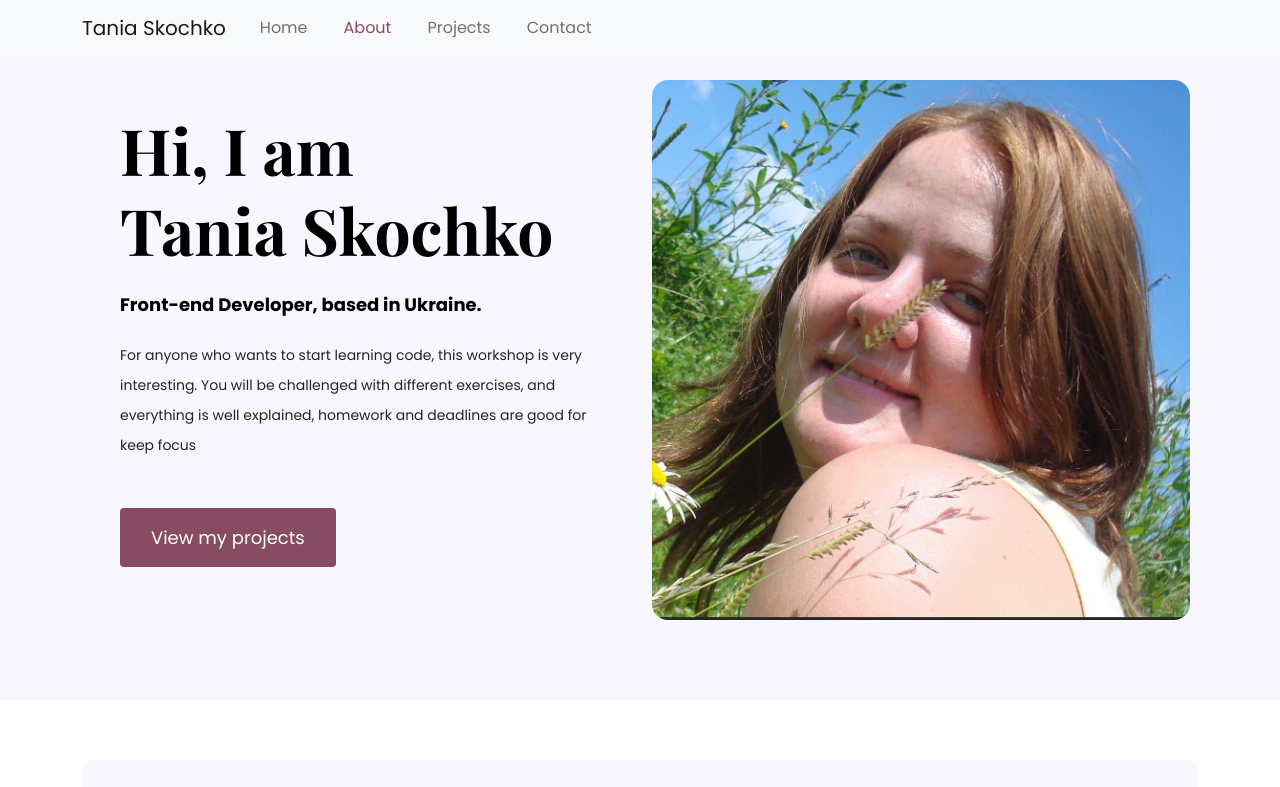
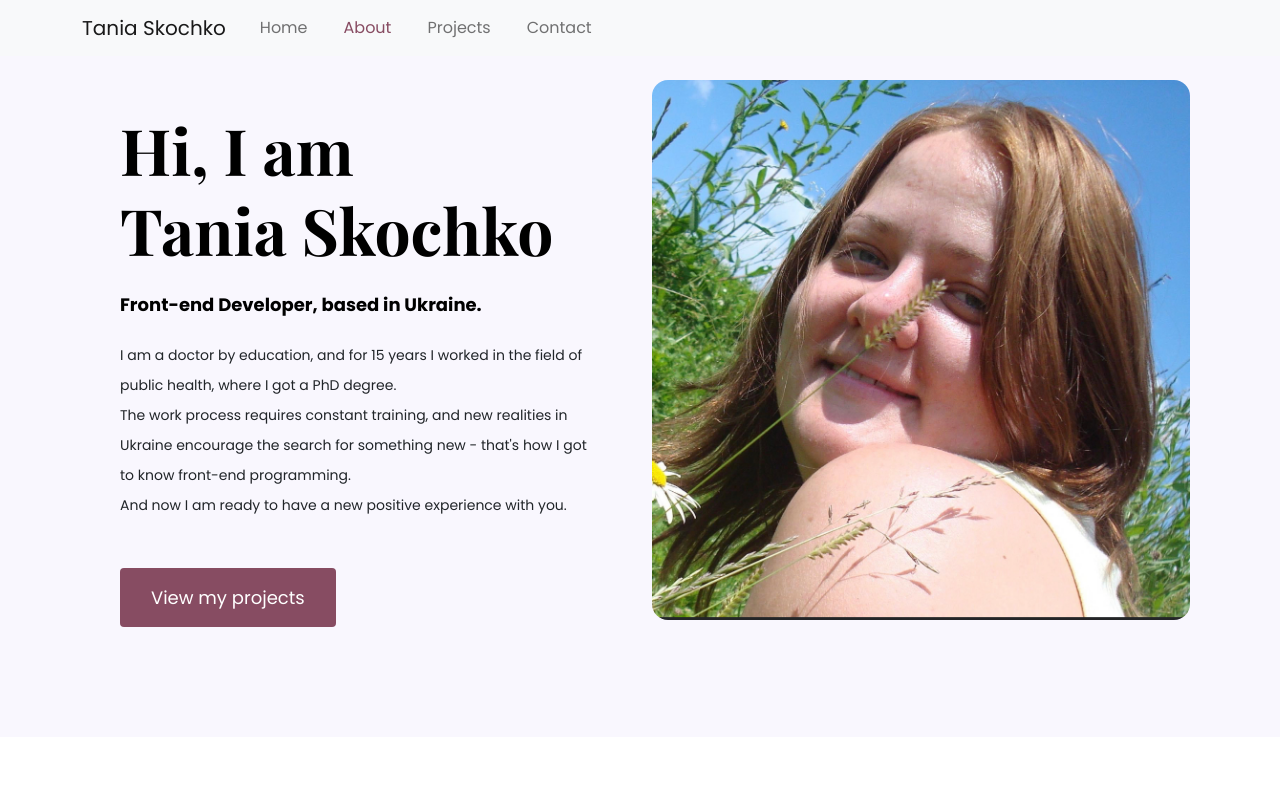
Before and after one commit to SkochkoT/my-portfolio, a plain HTML site: page about.html in a window 1280 px wide. Shown: the top 787 px of the page. Drawn offline with nearby package versions, Linux system fonts and the light colour scheme.

Commit message:
Update About me information

```diff
--- a/about.html
+++ b/about.html
@@ -102,10 +102,12 @@
               </h1>
               <h2 class="mb-4">Front-end Developer, based in Ukraine.</h2>
               <p class="mb-5">
-                For anyone who wants to start learning code, this workshop is
-                very interesting. You will be challenged with different
-                exercises, and everything is well explained, homework and
-                deadlines are good for keep focus
+                I am a doctor by education, and for 15 years I worked in the
+                field of public health, where I got a PhD degree. <br />
+                The work process requires constant training, and new realities
+                in Ukraine encourage the search for something new - that's how I
+                got to know front-end programming. <br />
+                And now I am ready to have a new positive experience with you.
               </p>
               <a href="projects.html" class="btn btn-branding"
                 >View my projects</a
```
Also changed, not shown: projects.html (+3 -3 lines).
